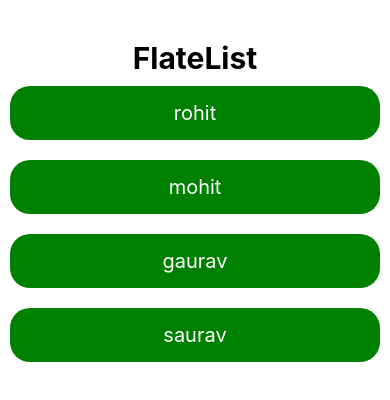
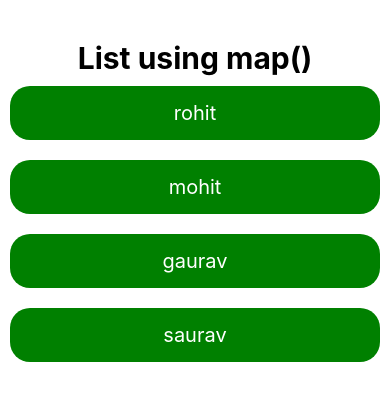
Before and after one commit to Rohit-Nandagawali/learning_react_native, a React Native app: screen / in a window 390 px wide. Shown: the top 400 px of the page. Built offline with nearby package versions, Linux system fonts and the light colour scheme.

Commit message:
learn to create cusome list using map()
this is just for practice but it is always better to use FlatList against map() because FlateList provides automatic scroll, it provides header and footer, and also it gives better perfomance than map()

```diff
--- a/App.tsx
+++ b/App.tsx
@@ -36,12 +36,16 @@ function App(): JSX.Element {
 
   return (
     <View >
-      <Text style={{ fontSize: 30, fontWeight: 'bold', marginTop: 40, alignSelf: 'center' }}>FlateList</Text>
-      <FlatList
+      <Text style={{ fontSize: 30, fontWeight: 'bold', marginTop: 40, alignSelf: 'center' }}>List using map()</Text>
+      {/* <FlatList
         data={userData}
         renderItem={items=><Text style={Internalstyles.Button}>{items.item.name}</Text>}
         keyExtractor={item=>item.name}
-        />
+        /> */}
+
+        {userData.map((item)=><Text style={Internalstyles.Button} key={item.id} >{item.name}</Text>)}
+
+
 
     </View>
   );
```
